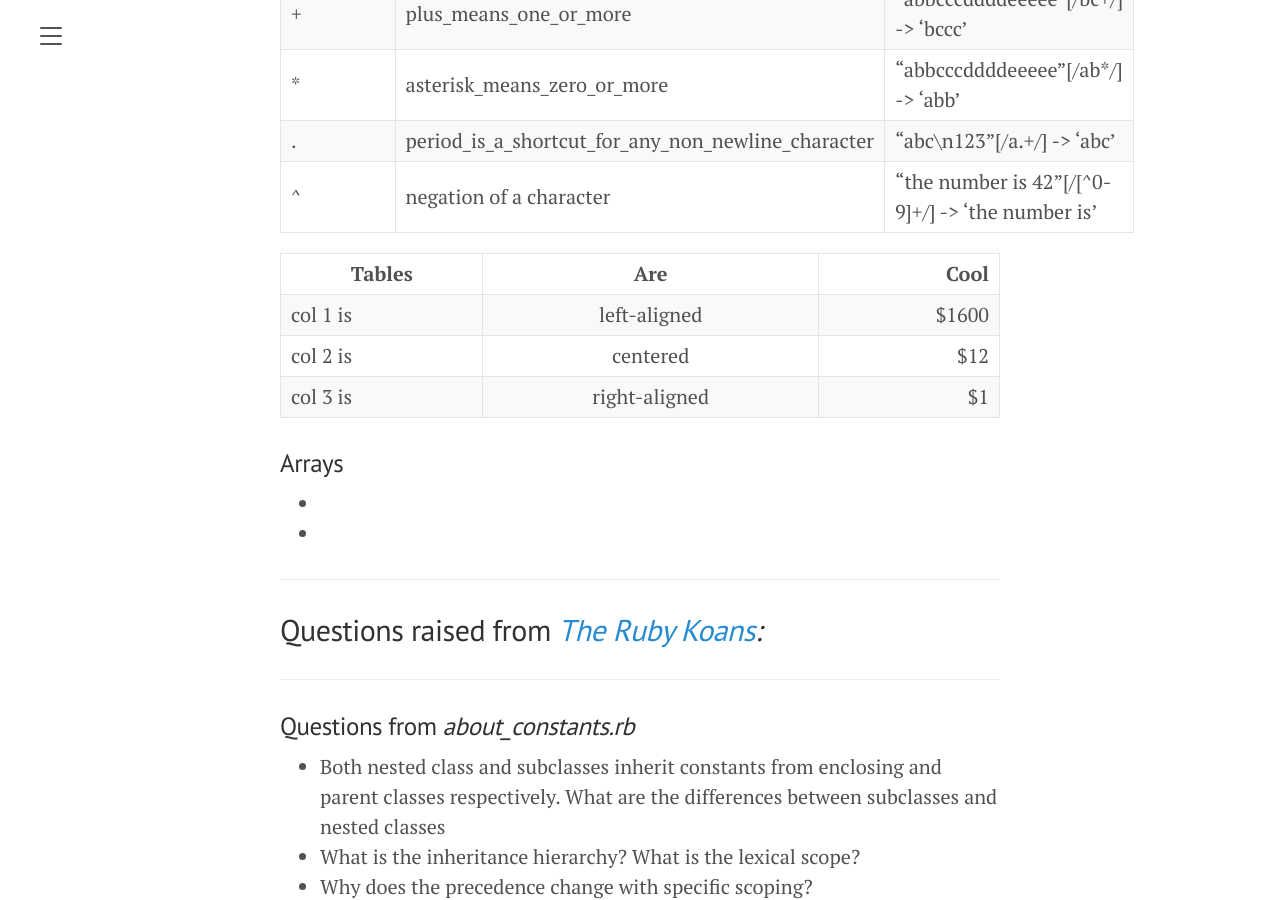
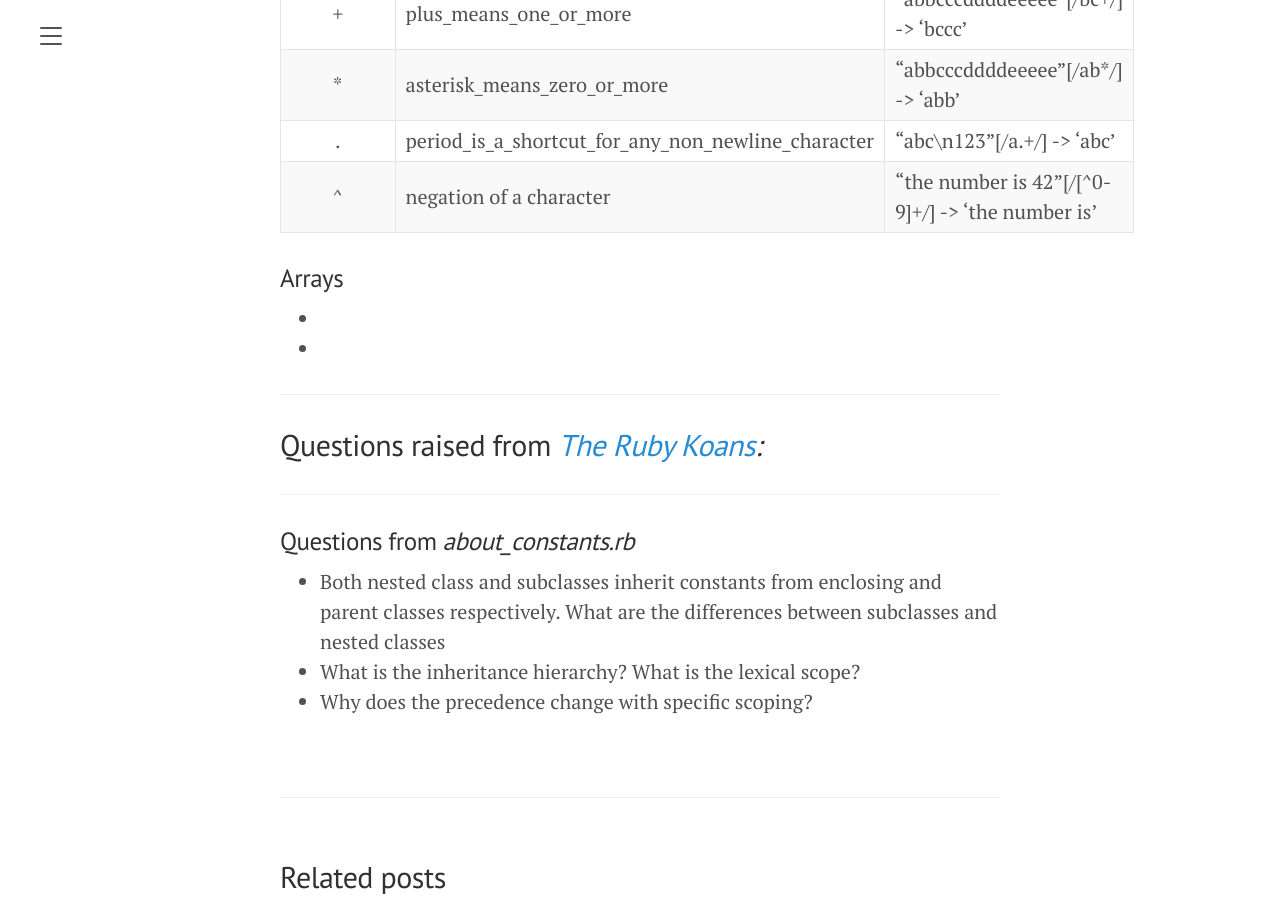
Before and after one commit to KevinDelaFuente/til, a Jekyll site: the page built from _posts/2022-04-03-Second Day on the Path to Enlightenment.md, in a window 1280 px wide and 900 px high, scrolled down 974 px. Built offline with Jekyll 4.4.1, drawn with Linux system fonts in a browser that asks for light colours.

Commit message:
Update 2022-04-03-Second Day on the Path to Enlightenment.md

```diff
--- a/_posts/2022-04-03-Second Day on the Path to Enlightenment.md
+++ b/_posts/2022-04-03-Second Day on the Path to Enlightenment.md
@@ -12,6 +12,7 @@ title:  "Second Day on the Path to Ruby Enlightenment"
   -
 
   | **Shortcut** | **Meaning** |
+  |:----------:|-------------:|
   | \d | a digit |
   | \s | a whitespace including \t and \n |
   | \n | a return |
@@ -19,17 +20,14 @@ title:  "Second Day on the Path to Ruby Enlightenment"
   | \w | a word including _ and digits |
 
   | **Character** | **Action** | **Example** |
+  |:-------------:|:-----------|:------|
   | ? | question_mark_means_optional | "abbcccddddeeeee"[/ab?/] -> 'ab' |
   | + | plus_means_one_or_more | "abbcccddddeeeee"[/bc+/] -> 'bccc' |
   | * | asterisk_means_zero_or_more | "abbcccddddeeeee"[/ab*/] -> 'abb' |
   | . | period_is_a_shortcut_for_any_non_newline_character | "abc\n123"[/a.+/] -> 'abc' |
   | ^ | negation of a character | "the number is 42"[/[^0-9]+/] -> 'the number is' |
 
-  | Tables   |      Are      |  Cool |
-|----------|:-------------:|------:|
-| col 1 is |  left-aligned | $1600 |
-| col 2 is |    centered   |   $12 |
-| col 3 is | right-aligned |    $1 |
+
 
 ### Arrays
   -
```
